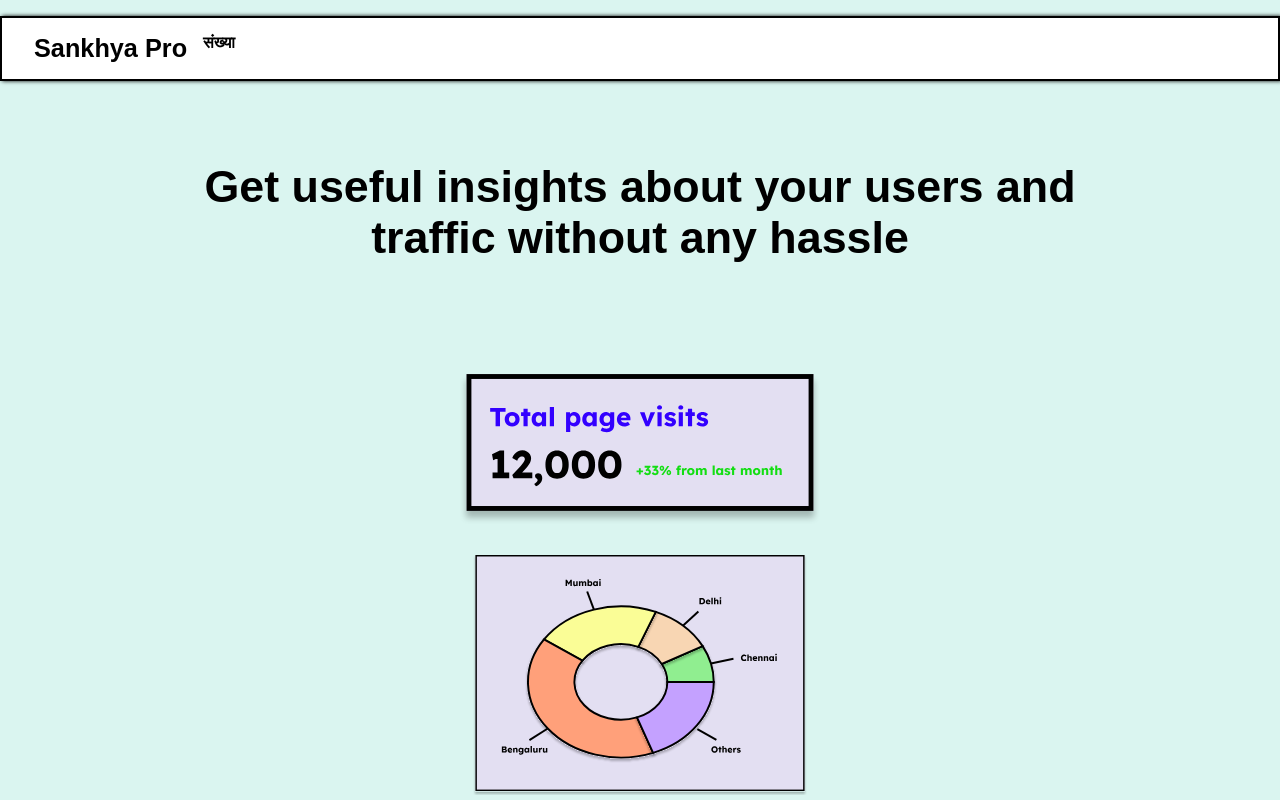
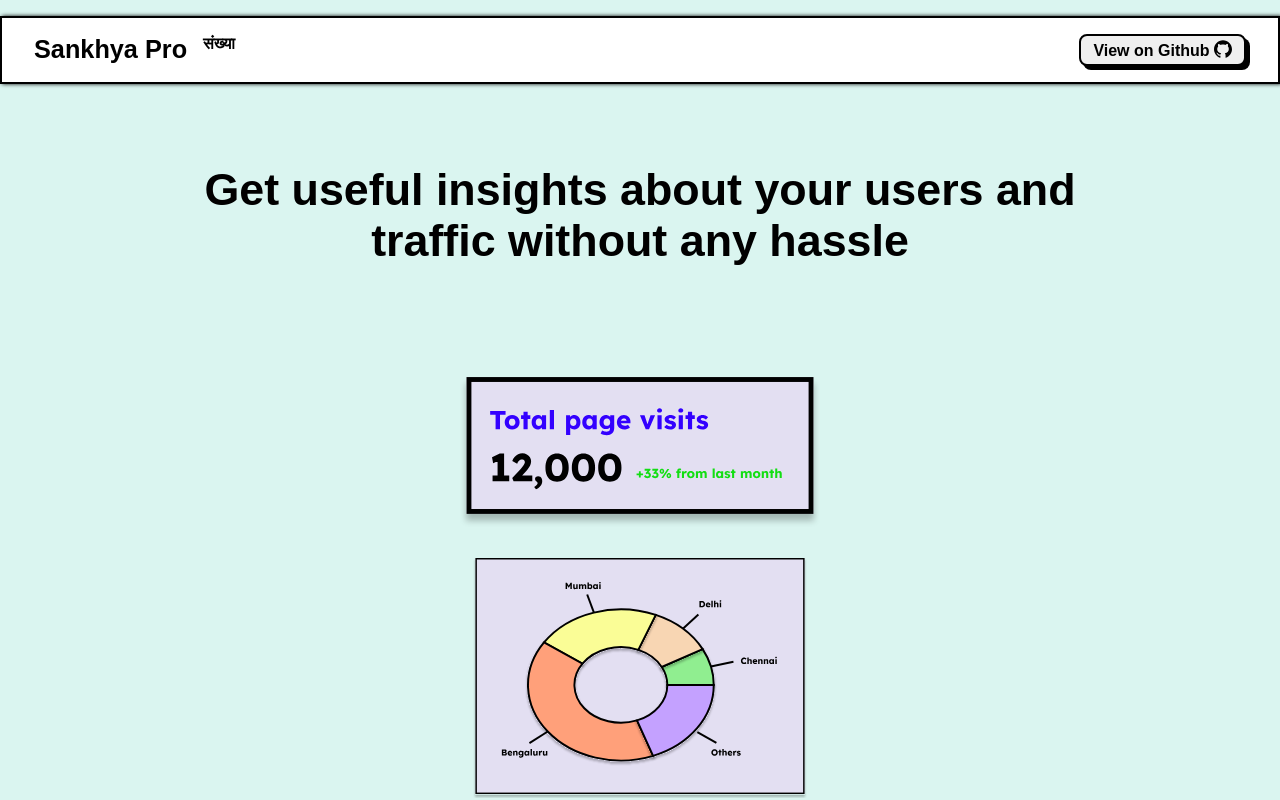
Before and after one commit to abhijhacodes/sankhya-frontend, a Next.js app: page / in a window 1280 px wide. Shown: the top 800 px of the page. Built offline with nearby package versions, Linux system fonts and the light colour scheme; no server answers; a web font is replaced by a local one.

Commit message:
Added view on github button on public routes header

```diff
--- a/src/components/Navbar/Header.tsx
+++ b/src/components/Navbar/Header.tsx
@@ -1,7 +1,31 @@
 "use client";
 
 import { useRouter } from "next/navigation";
+import Link from "next/link";
+import { Dropdown, Flex, MenuProps } from "antd";
+import { GithubOutlined } from "@ant-design/icons";
+
 import styles from "./navbar.module.css";
+import Button from "../Button";
+
+const dropdownItems: MenuProps["items"] = [
+    {
+        key: "1",
+        label: (
+            <Link href="https://github.com/abhijhacodes/sankhya-backend" target="_blank">
+                Backend repo
+            </Link>
+        ),
+    },
+    {
+        key: "2",
+        label: (
+            <Link href="https://github.com/abhijhacodes/sankhya-frontend" target="_blank">
+                Frontend repo
+            </Link>
+        ),
+    },
+];
 
 export default function HeroHeader() {
     const router = useRouter();
@@ -15,6 +39,17 @@ export default function HeroHeader() {
                 <h3 className={styles.navbar__title}>Sankhya Pro</h3>
                 <h5 className={styles.navbar__subtitle}>संख्या</h5>
             </div>
+
+            <Dropdown menu={{ items: dropdownItems }} placement="bottom">
+                <Flex align="center" gap="4px">
+                    <Button
+                        text="View on Github"
+                        size="sm"
+                        onClick={() => {}}
+                        icon={<GithubOutlined style={{ fontSize: "18px" }} />}
+                    />
+                </Flex>
+            </Dropdown>
         </nav>
     );
 }
```
